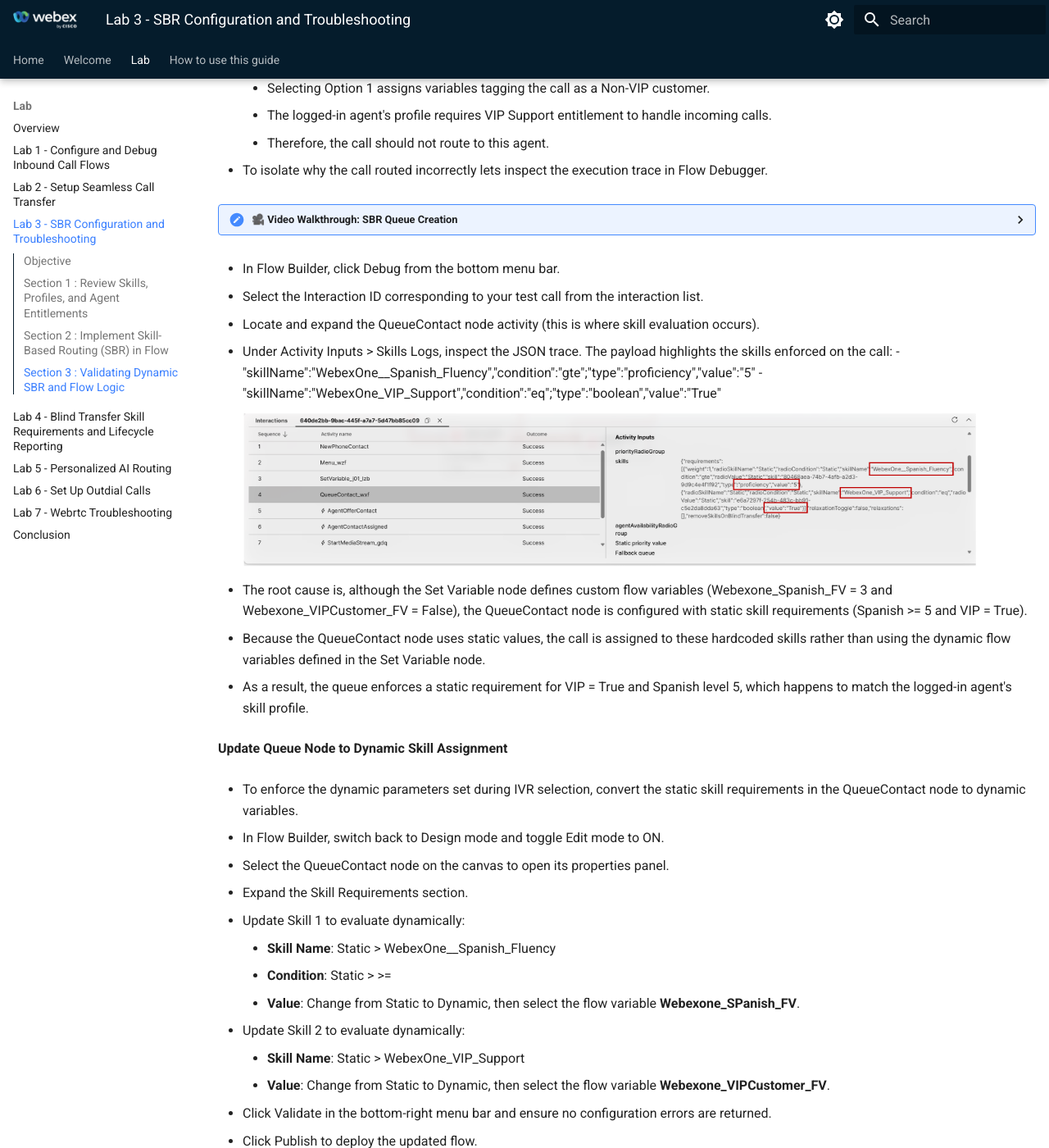
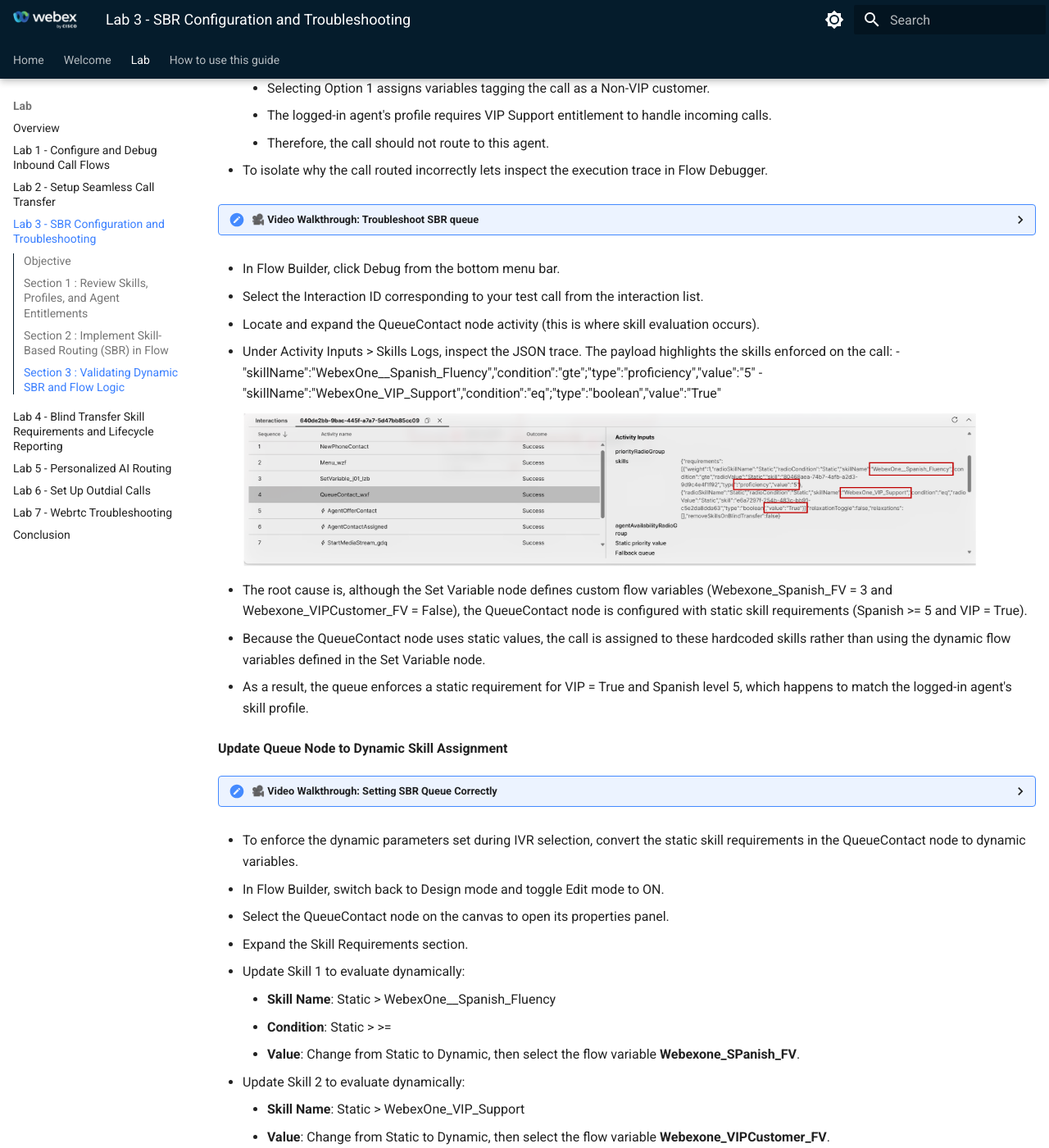
Before and after one commit to WebexCC-SA/LAB-21177, an MkDocs documentation site: the page built from docs/Excercise3.md, in a window 1280 px wide and 1400 px high, scrolled down 5373 px. Shown: the whole window at 82% size. Built offline with MkDocs 1.6.1 and Material for MkDocs 9.7.7, drawn with Linux system fonts in a browser that asks for light colours.

Commit message:
Update Excercise3.md

```diff
--- a/docs/Excercise3.md
+++ b/docs/Excercise3.md
@@ -263,7 +263,7 @@
 - To isolate why the call routed incorrectly lets inspect the execution trace in Flow Debugger.
 
 <details>
-<summary><b>🎥 Video Walkthrough: SBR Queue Creation</b></summary>
+<summary><b>🎥 Video Walkthrough: Troubleshoot SBR queue</b></summary>
 <br>
 <video style="width: 100%; max-width: 800px; height: auto;" controls controlsList="nodownload" preload="metadata">
   <source src="https://raw.githubusercontent.com/WebexCC-SA/LAB-21177/main/docs/assets/VD8.mp4" type="video/mp4">
@@ -289,6 +289,14 @@
 - As a result, the queue enforces a static requirement for VIP = True and Spanish level 5, which happens to match the logged-in agent's skill profile.
 
 **Update Queue Node to Dynamic Skill Assignment**
+
+<details>
+<summary><b>🎥 Video Walkthrough: Setting SBR Queue Correctly</b></summary>
+<br>
+<video style="width: 100%; max-width: 800px; height: auto;" controls controlsList="nodownload" preload="metadata">
+  <source src="https://raw.githubusercontent.com/WebexCC-SA/LAB-21177/main/docs/assets/VD9.mp4" type="video/mp4">
+</video>
+</details>
 
 - To enforce the dynamic parameters set during IVR selection, convert the static skill requirements in the QueueContact node to dynamic variables.
 
```
